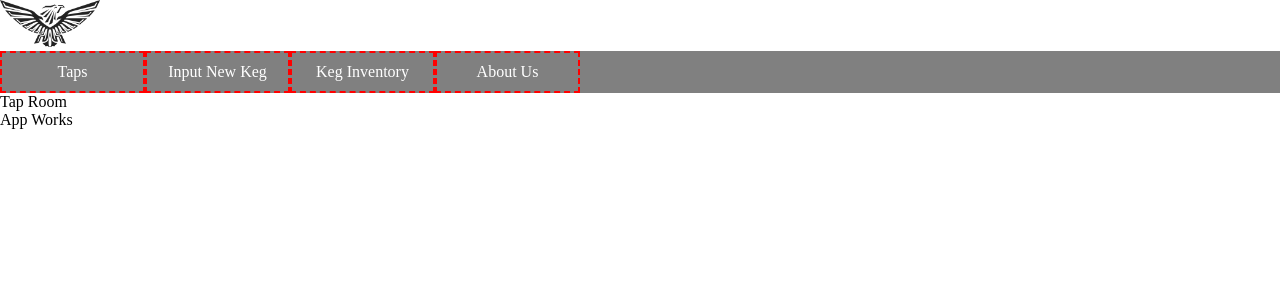
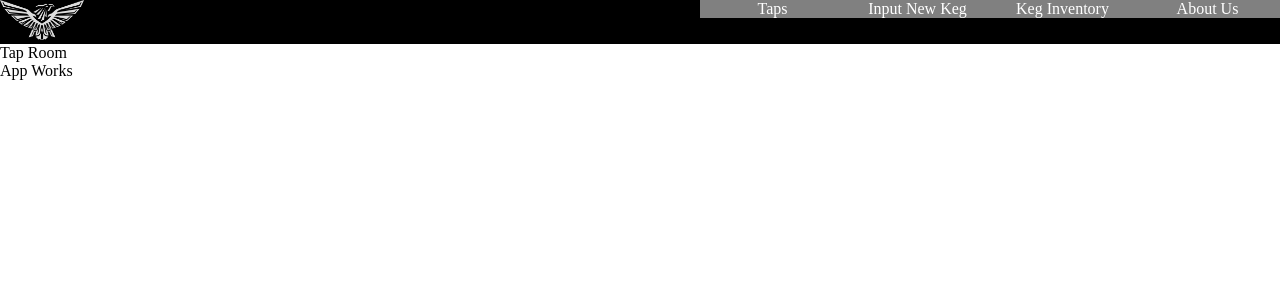
Before and after one commit to Griflongtin/react-tap-room, a React app: page /#/ in a window 1280 px wide. Shown: the top 300 px of the page. Built offline with nearby package versions, Linux system fonts and the light colour scheme.

Commit message:
styled the Header:

```diff
--- a/src/components/Header.jsx
+++ b/src/components/Header.jsx
@@ -3,7 +3,15 @@ import Logo from './Logo';
 import Nav from './Nav';
 function Header() {
   return (
-    <div>
+    <div className='HeaderDiv'>
+      <style jsx>{`
+        div {
+          width: 100%;
+          display: flex;
+          justify-content: space-between;
+          background-color: black;
+        }
+      `}</style>
       <Logo />
       <Nav />
     </div>
--- a/src/components/Logo.jsx
+++ b/src/components/Logo.jsx
@@ -2,7 +2,8 @@ import React from 'React';
 import ReactBeerLogo from '../Assets/beer-logo.png';
 function Logo() {
   const logoStyles = {
-    width: 100
+    height: 40,
+    filter: 'invert(100%)'
   };
   return (
     <div>
--- a/src/components/Nav.jsx
+++ b/src/components/Nav.jsx
@@ -15,10 +15,11 @@ function Nav() {
           }
           li {
             list-style: none;
-            padding: 10px;
-            text-align: center;
+            display: flex;
+            justify-content: center;
+            align-items: center;
             width: 145px;
-            border: 2px dashed red;
+            height 45px;
           }
           li:hover {
             background-color: brown;
```
